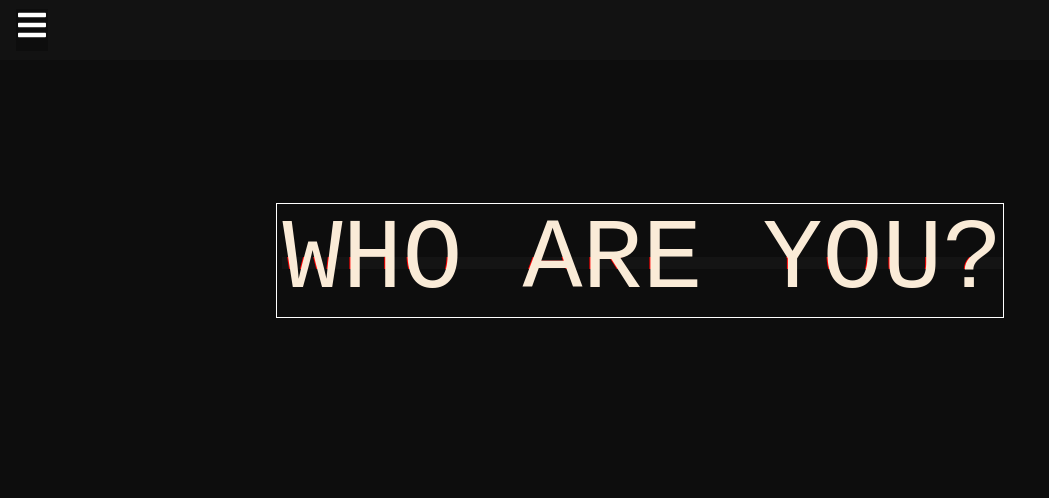
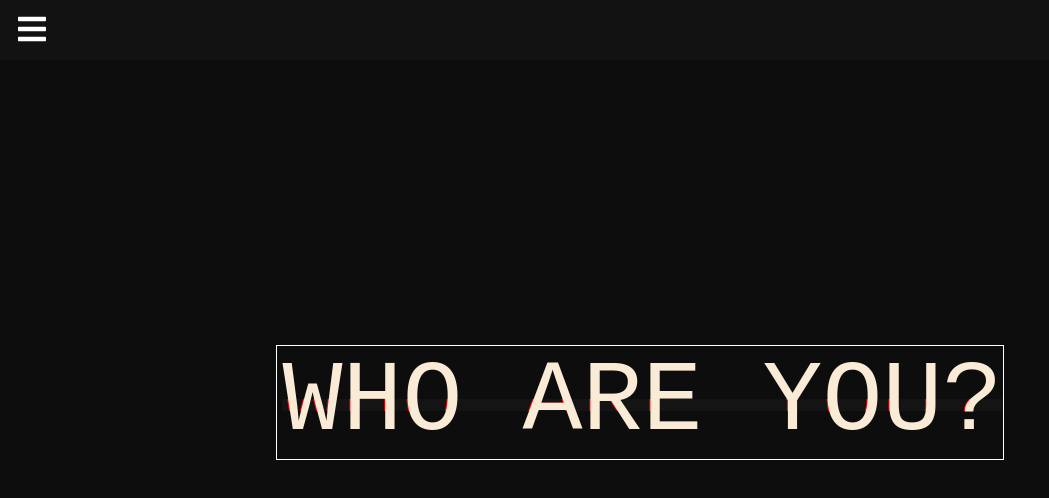
Before and after one commit to Igor-Cavalera/whoAreYou, a React (Create React App) app: page / in a window 1280 px wide. Shown: the top 498 px of the page, without its empty margins (0-1049 px from the left). Built offline with nearby package versions, Linux system fonts and the light colour scheme.

Commit message:
ajustando-itens

```diff
--- a/src/components/navbar/Navbar.css
+++ b/src/components/navbar/Navbar.css
@@ -11,8 +11,10 @@
 }
 
 .menu-bars {
+    margin-top: 7px;
     margin-left: 1rem;
     font-size: 2rem;
+    background: transparent;
 }
 
 .nav-menu {
--- a/src/components/styles/Home.css
+++ b/src/components/styles/Home.css
@@ -10,6 +10,7 @@
     font-size: 100px;
     position: relative;
     margin: 0 auto;
+    margin-top: auto;
     padding-left: 5px;
     border-style: solid;
     border-width: 1px;
```
